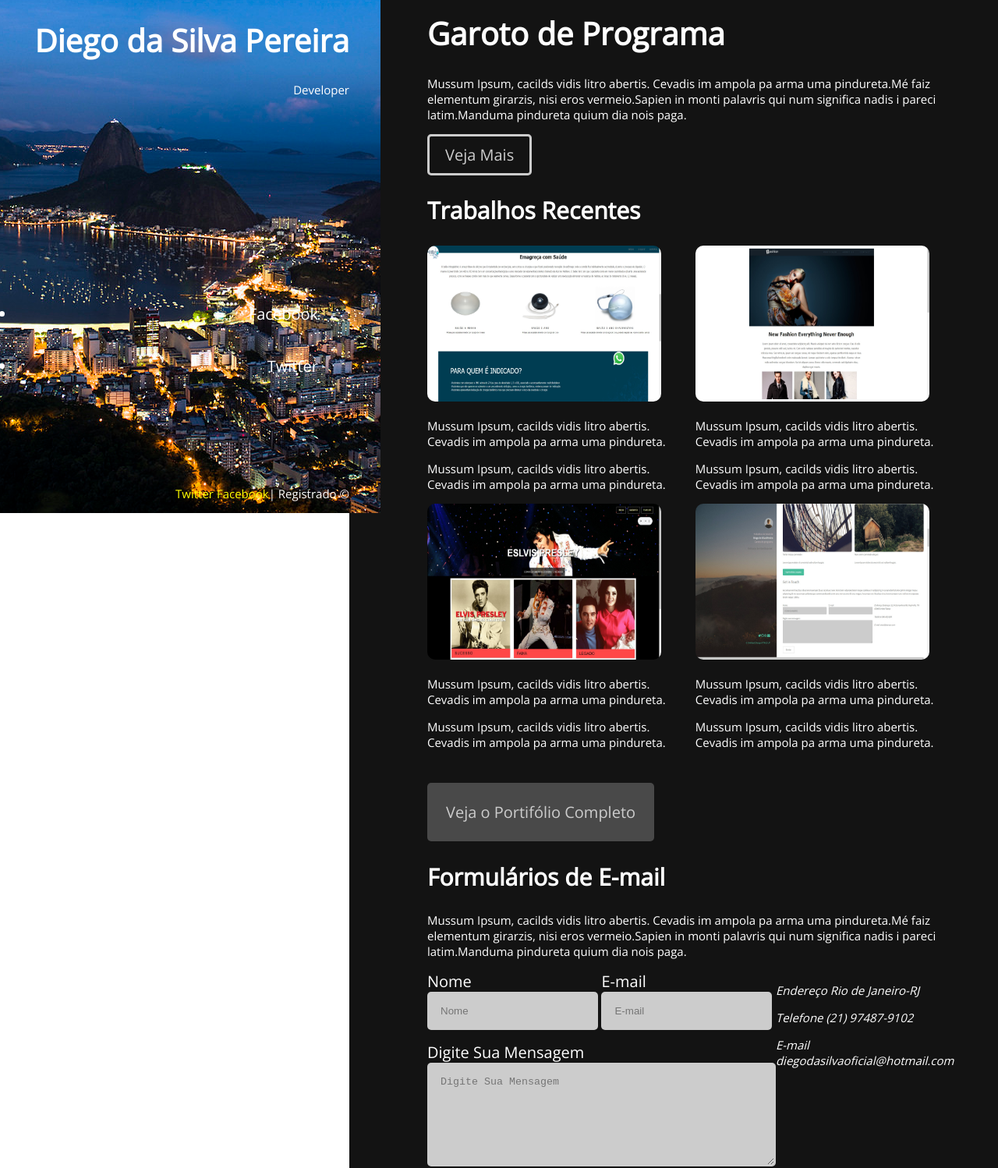
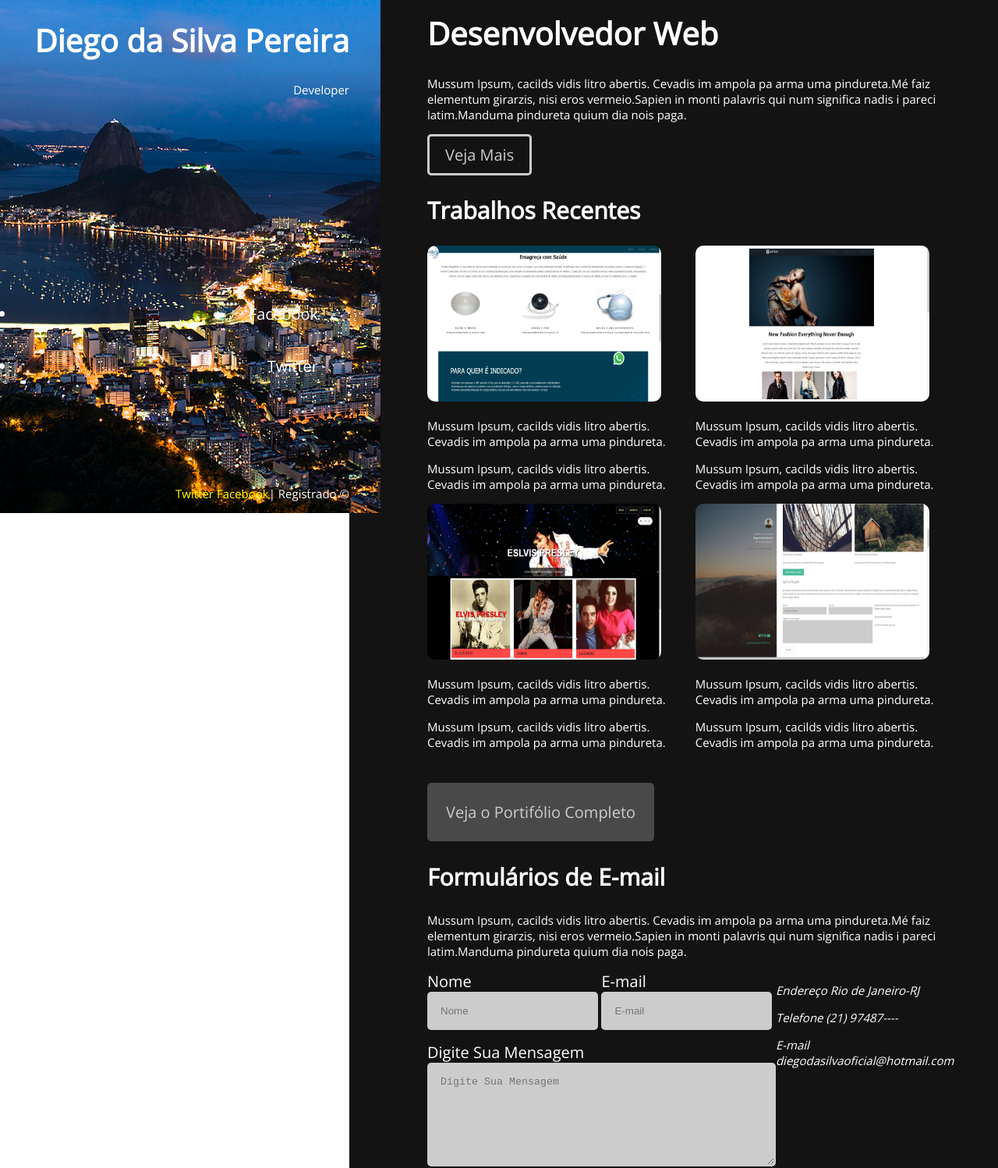
Before and after one commit to diegodasilvaoficial/siteteste, a plain HTML site: page index.html in a window 1280 px wide. Shown: the part 142-1640 px from the top of the page at 78% size. Drawn offline with nearby package versions, Linux system fonts and the light colour scheme.

Commit message:
Primeira alteração

```diff
--- a/index.html
+++ b/index.html
@@ -30,7 +30,7 @@
       <main class="main-content">
 
         <input class="search" type="search" id="search" placeholder="Pesquisar">
-        <h1>Garoto de Programa</h1>
+        <h1>Desenvolvedor Web</h1>
         <p>Mussum Ipsum, cacilds vidis litro abertis. Cevadis im ampola pa arma uma pindureta.Mé faiz elementum girarzis, nisi eros vermeio.Sapien in monti palavris qui num significa nadis i pareci latim.Manduma pindureta quium dia nois paga.</p>
         <a href="#" class="main-link button-default" title="Veja Mais">Veja Mais</a>
 
@@ -97,7 +97,7 @@
                 </p>
                 <p>
                   <span>Telefone</span>
-                  (21) 97487-9102
+                  (21) 97487----
                 </p>
                 <p>
                   <span>E-mail</span>
```
